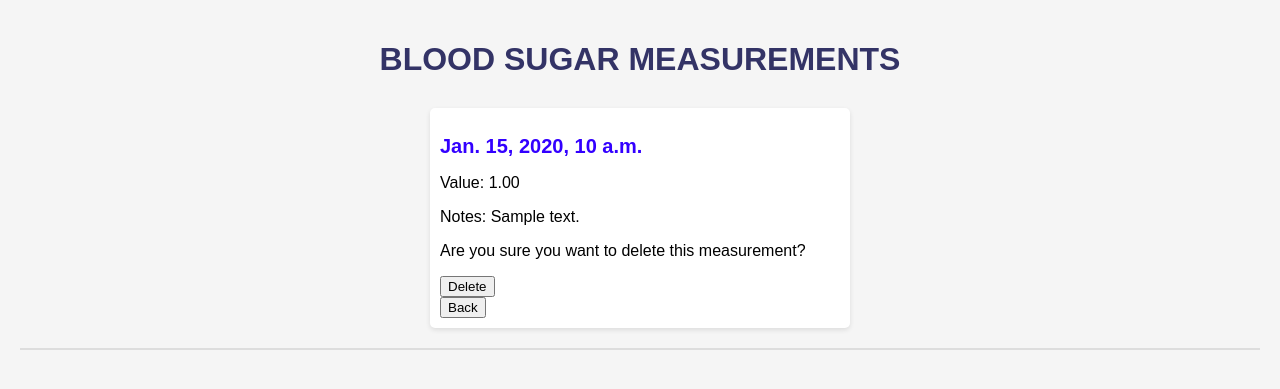
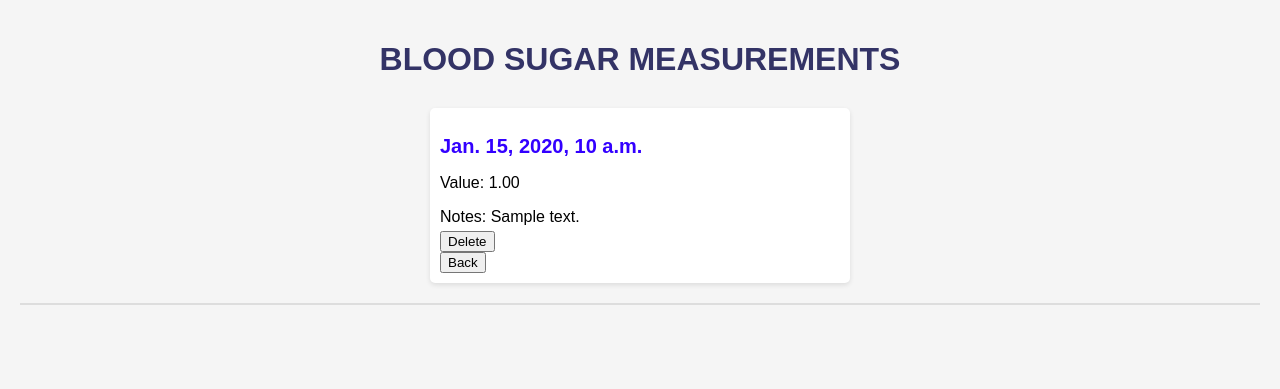
Before and after one commit to malpolak/Blood_sugar_app, a Django app: template measurements/templates/measurements/measurement_delete.html in a window 1280 px wide. Shown: the top 389 px of the page. Run offline with Django 4.2, Linux system fonts and the light colour scheme; the template is opened without the code that fills it: values that come from a table or form of the project are taken from there, others are empty; tables that the repository leaves empty hold one stand-in row (values such as "Sample post").

Commit message:
Added confirmation func. to the 'Delete' button

```diff
--- a/measurements/templates/measurements/measurement_delete.html
+++ b/measurements/templates/measurements/measurement_delete.html
@@ -8,11 +8,11 @@
 
         <form method="POST" action="{% url 'measurement_delete' measurement.id %}">
             {% csrf_token %}
-            <p>Are you sure you want to delete this measurement?</p>
             <input type="hidden" name="action" value="delete">
-            <input type="submit" value="Delete" class="delete-button" onclick="return confirm('Are you sure you want to delete this measurement?')">
+            <input type="submit" value="Delete" class="delete-button">
         </form>
 
         <button onclick="location.href='{% url 'measurement_list' %}'">Back</button>
     </div>
+
 {% endblock %}
```
Also changed, not shown: measurements/templates/measurements/measurement_detail.html (+7 -1 lines).
